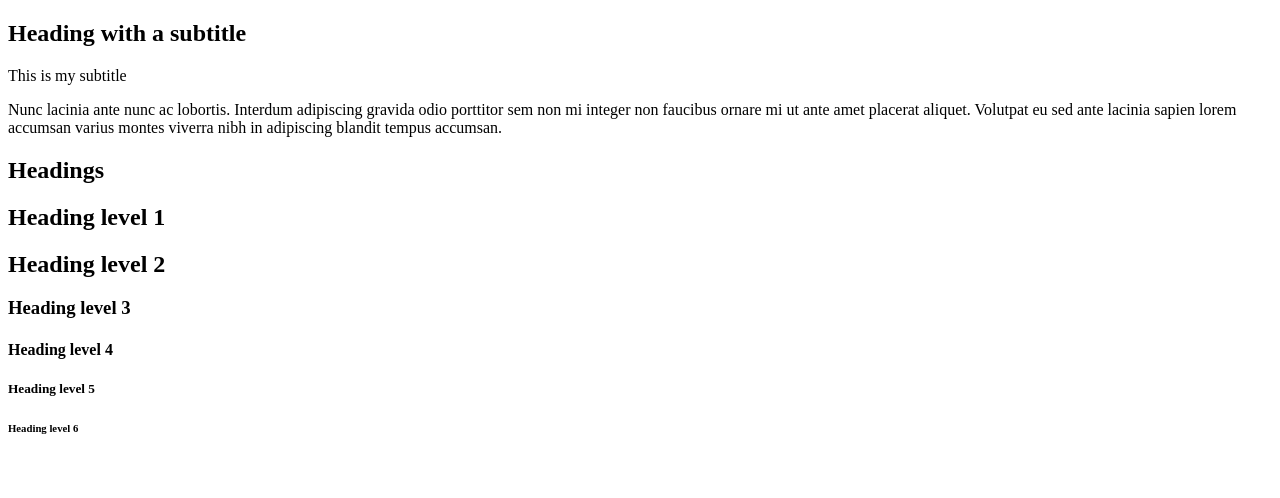
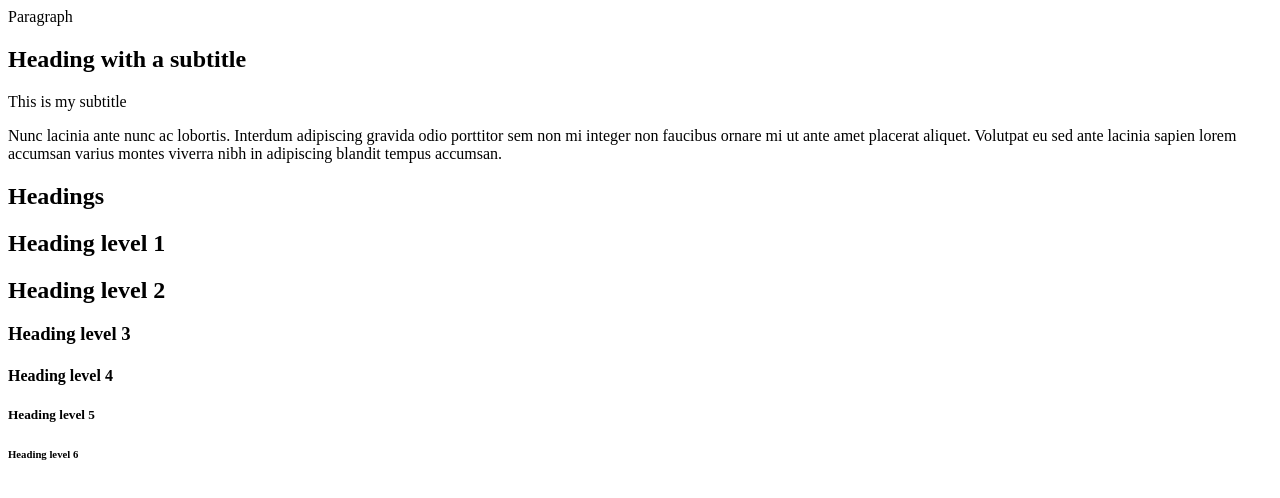
Before and after one commit to ZykeLaDebrouille/holbertonschool-web_front_end, a plain HTML site: page html_advanced/13-styleguide.html in a window 1280 px wide. Drawn offline with Linux system fonts and the light colour scheme.

Commit message:
fix : header with text  in it

```diff
--- a/html_advanced/13-styleguide.html
+++ b/html_advanced/13-styleguide.html
@@ -12,11 +12,10 @@
             </header>
             <main>
                 <section>
-                    <header>
+                    <header>Paragraph</header>
                         <h2>Heading with a subtitle</h2>
                         <p>This is my subtitle</p>
                         <p>Nunc lacinia ante nunc ac lobortis. Interdum adipiscing gravida odio porttitor sem non mi integer non faucibus ornare mi ut ante amet placerat aliquet. Volutpat eu sed ante lacinia sapien lorem accumsan varius montes viverra nibh in adipiscing blandit tempus accumsan.</p>
-                    </header>
                 </section>
                 <section>
                     <header>
```
